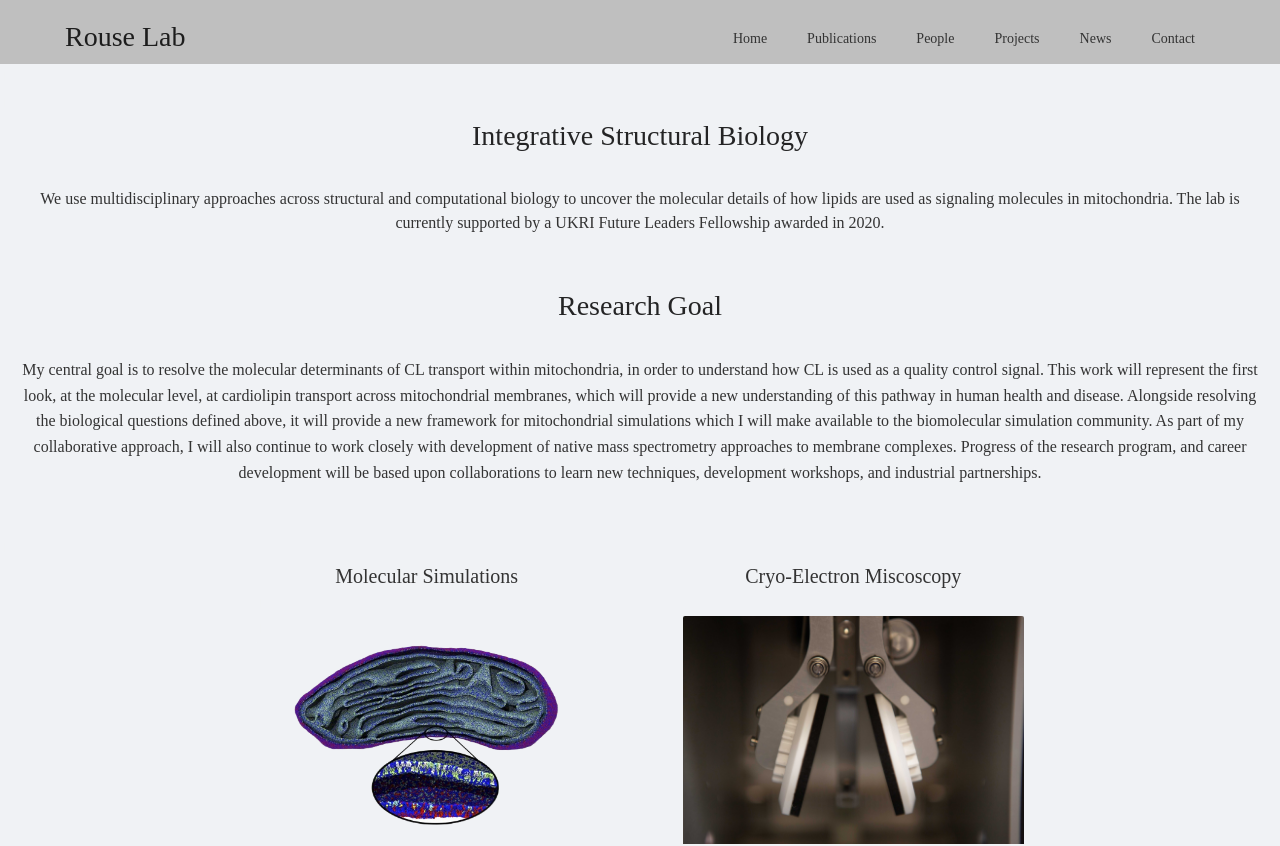
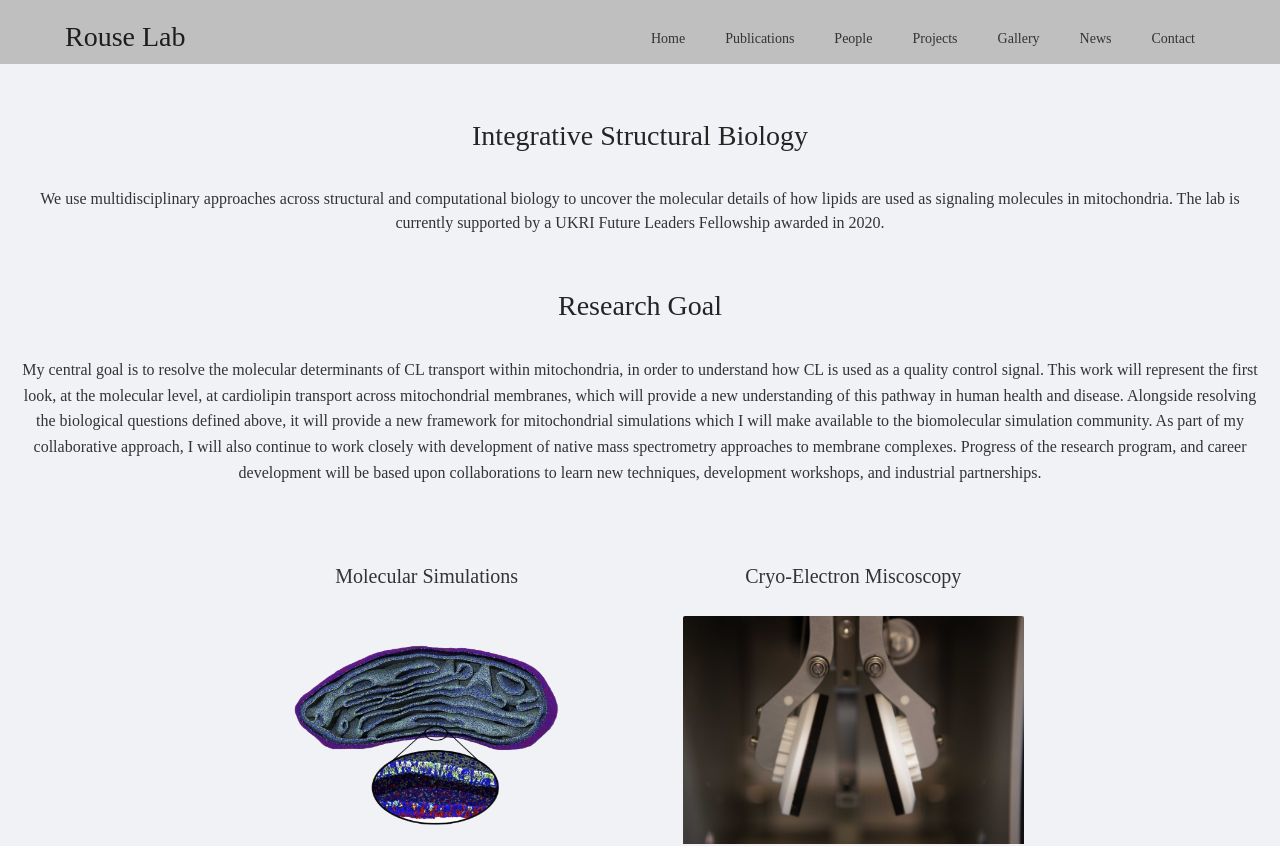
Before and after one commit to KinChao/rouselab-frontend, a React (Create React App) app: page /Projects in a window 1280 px wide. Shown: the top 846 px of the page. Built offline with nearby package versions, Linux system fonts and the light colour scheme.

Commit message:
modified:   build/asset-manifest.json 	modified:   build/index.html 	modified:   src/components/Common/header.js 	modified:   src/router.js

```diff
--- a/src/components/Common/header.js
+++ b/src/components/Common/header.js
@@ -36,6 +36,7 @@ function AppHeader() {
             <Link className='link1' to='/Publication'>Publications</Link>
             <Link className='link1' to='/People'>People</Link>
             <Link className='link1' to='/Projects'>Projects</Link>
+            <Link className='link1' to='/Gallery'>Gallery</Link>
             <Link className='link1' to='/News'>News</Link>
             <Link className='link1' to='/Contact'>Contact</Link>
           </Anchor>
--- a/src/router.js
+++ b/src/router.js
@@ -11,6 +11,7 @@ import ContactPage from './components/Contact'
 import AdminPage from './components/admin'
 import Admin2Page from './components/News/admin2'
 import ProjectPage from './components/Projects'
+import GalleryPage from './components/Gallery'
 import { WorkoutsContextProvider } from './context/WorkoutsContext'
 import { WorkoutsContextProvider2 } from './context/WorkoutsContext2'
 
@@ -23,6 +24,7 @@ const Router = () => {
       <Route path="/signup" element={<SignupPage />} />
       <Route path="/Home" element={<HomePage />} />
       <Route path="/Projects" element={<ProjectPage />} />
+      <Route path="/Gallery" element={<GalleryPage />} />
       <Route path="/News" element={
       <WorkoutsContextProvider2>
         <NewsPage />
```
Also changed, not shown: 2 other files (tests, documents, lock files or other folders).
